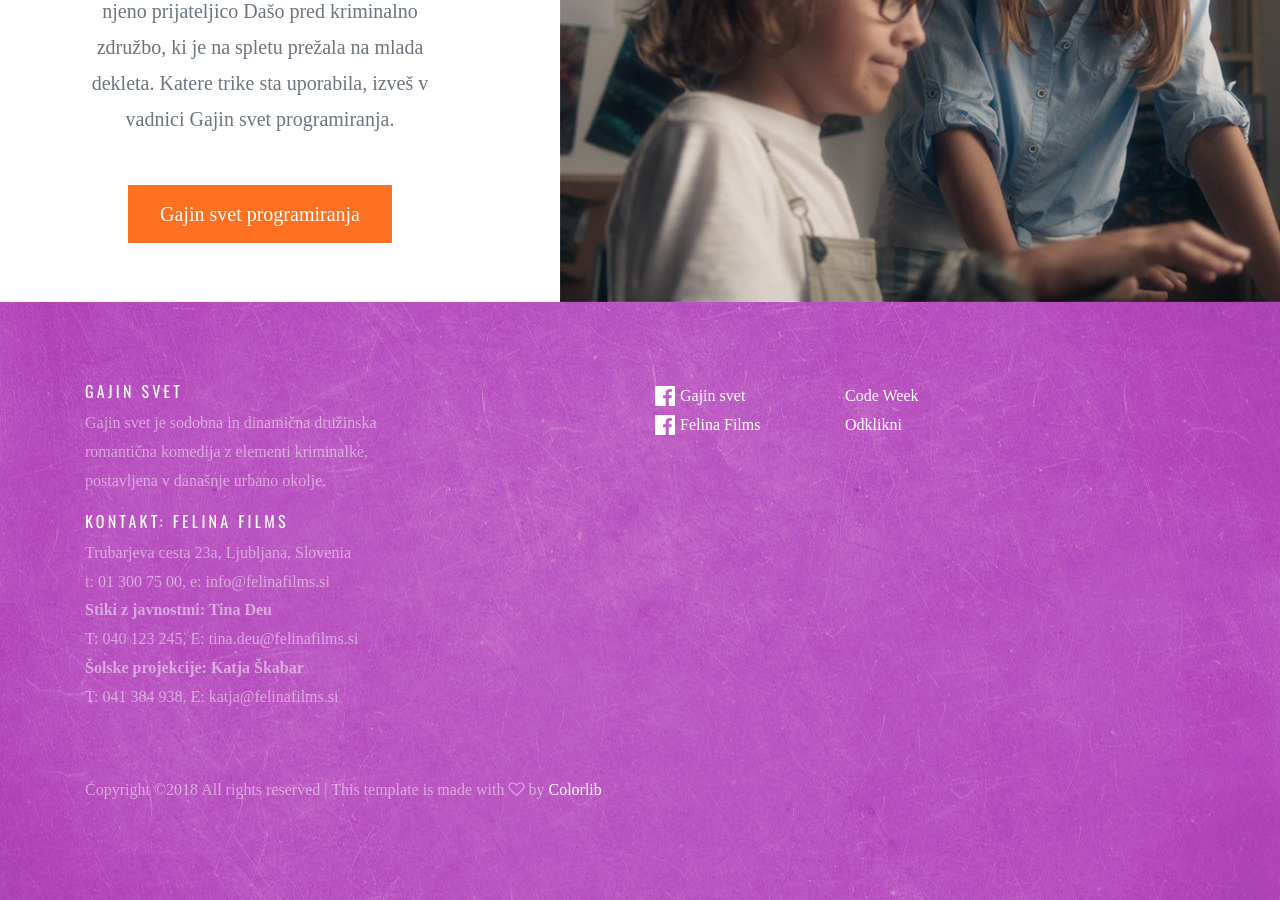
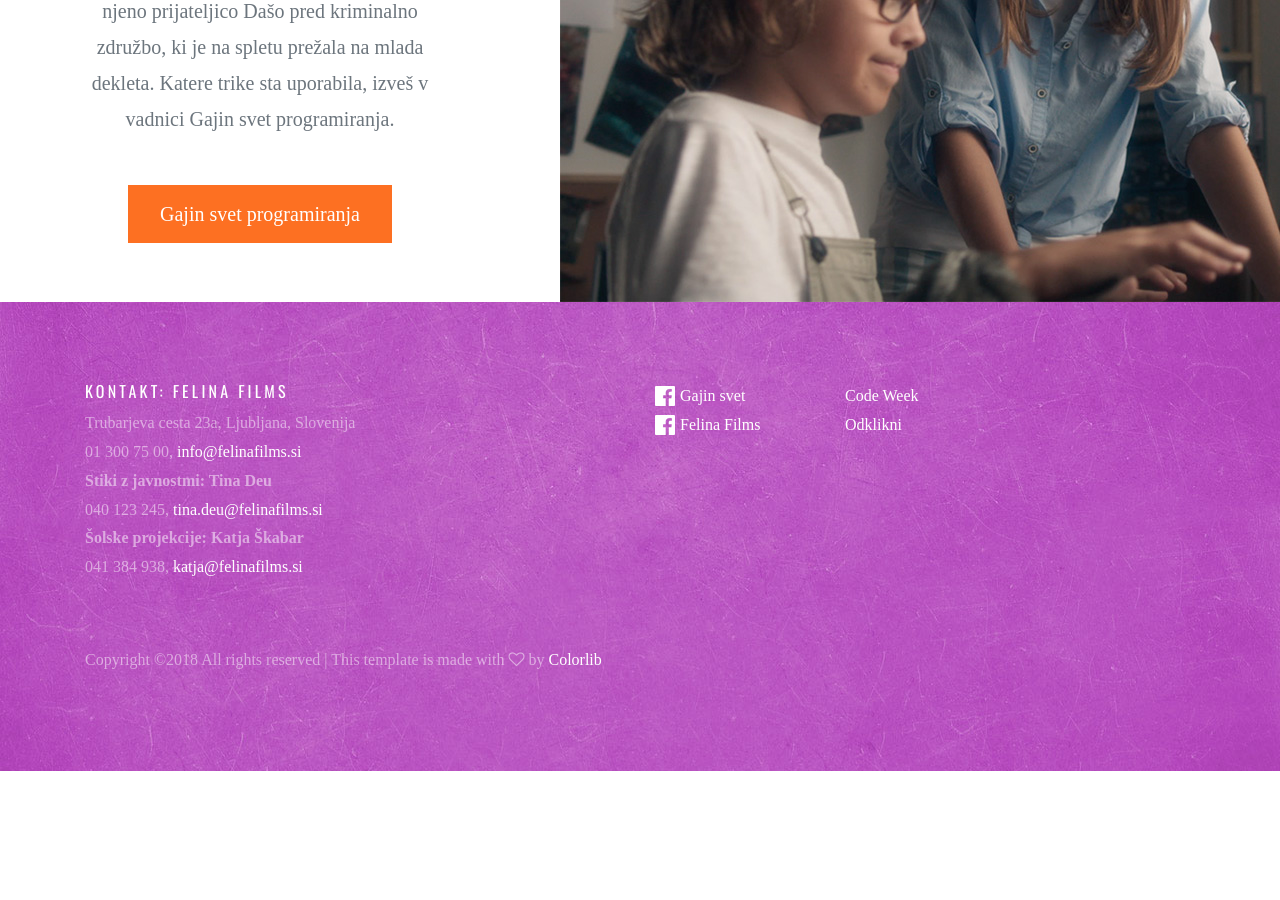
Before and after one commit to codeweeksi/gajin-svet, a Jekyll site: the page built from index.html, in a window 1280 px wide and 900 px high, scrolled down 5817 px. Built offline with Jekyll 4.4.1, drawn with Linux system fonts in a browser that asks for light colours; some web fonts are replaced; comment, search, counter and statistics services are not loaded; after the commit the page ends 6588 px from its top, so only the background shows below that.

Commit message:
edited contact, deleted description

```diff
--- a/_includes/footer_home.html
+++ b/_includes/footer_home.html
@@ -2,15 +2,13 @@
       <div class="container">
         <div class="row mb-5">
           <div class="col-md-4">
-            <h3>Gajin svet</h3>
-            <p>Gajin svet je sodobna in dinamična družinska romantična komedija z elementi kriminalke, postavljena v današnje urbano okolje.</p>
             <h3>Kontakt: Felina Films</h3>
-            <p>Trubarjeva cesta 23a, Ljubljana, Slovenia<br/>
-            t: 01 300 75 00, e: info@felinafilms.si<br/>
+            <p>Trubarjeva cesta 23a, Ljubljana, Slovenija<br/>
+                01 300 75 00, <a href="mailto:info@felinafilms.si">info@felinafilms.si</a><br/>
             <strong>Stiki z javnostmi: Tina Deu</strong><br/>
-            T: 040 123 245, E: tina.deu@felinafilms.si<br/>
+                040 123 245, <a href="mailto:tina.deu@felinafilms.si">tina.deu@felinafilms.si</a><br/>
             <strong>Šolske projekcije: Katja Škabar</strong><br/>
-            T: 041 384 938, E: katja@felinafilms.si</p>
+                041 384 938, <a href="mailto:katja@felinafilms.si">katja@felinafilms.si</a></p>
           </div>
           <div class="col-md-6 ml-auto">
             <div class="row">
```
